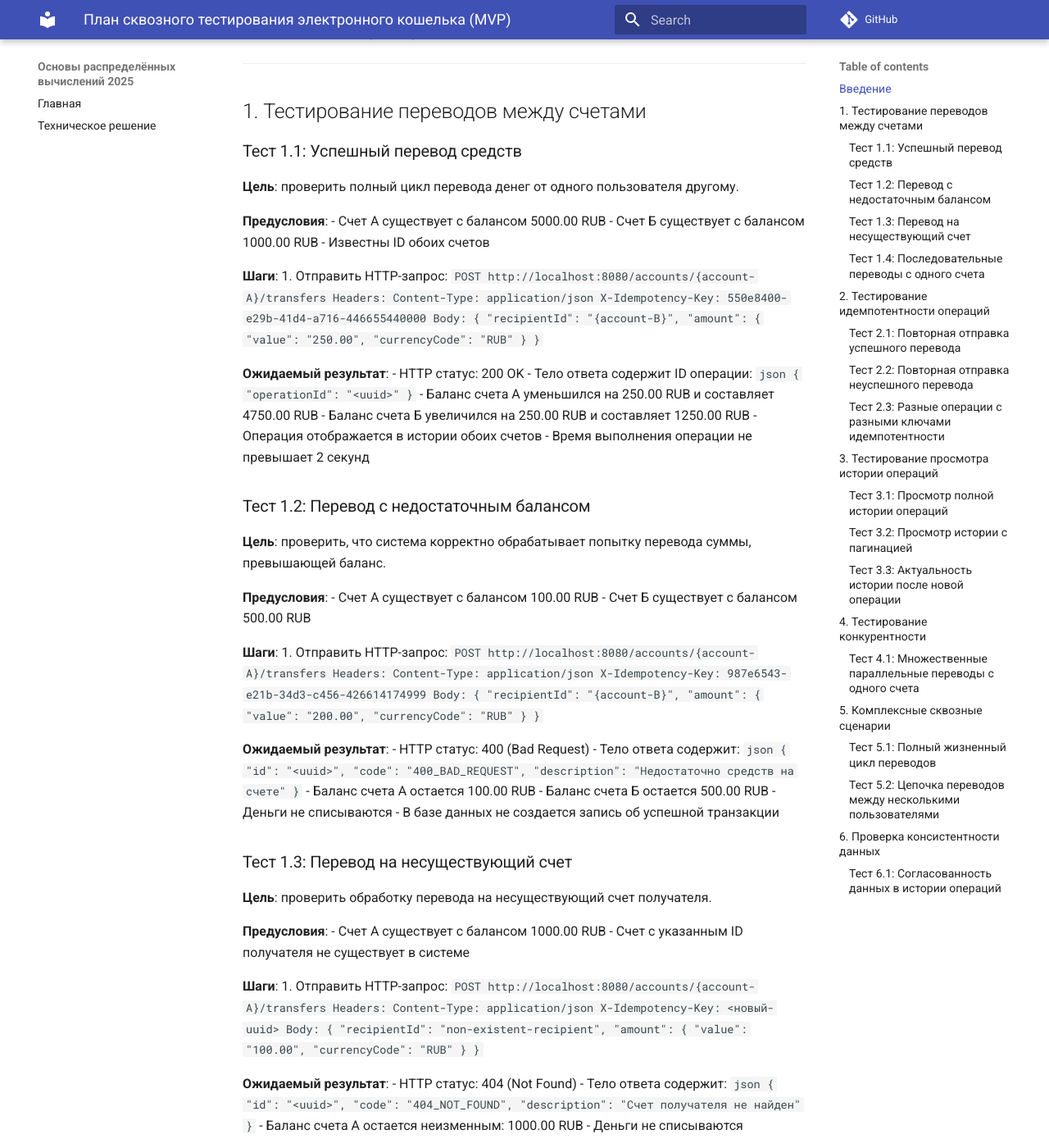
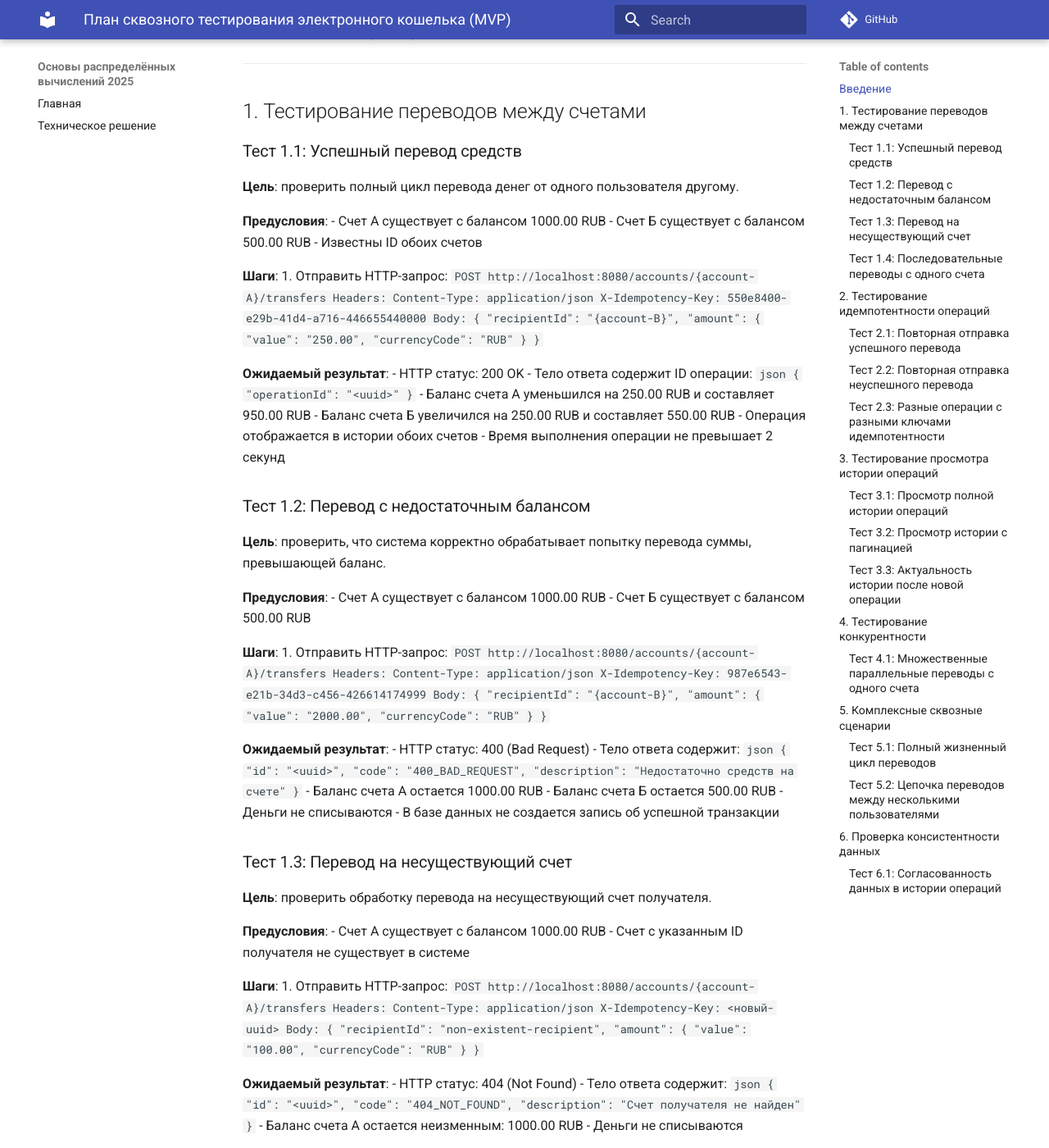
Before and after one commit to spbu-ds-practicum-2025/example-project, an MkDocs documentation site: the page built from docs/testplan.md, in a window 1280 px wide and 1400 px high, scrolled down 431 px. Shown: the whole window at 82% size. Built offline with MkDocs 1.6.1 and Material for MkDocs 9.7.7, drawn with Linux system fonts in a browser that asks for light colours; comment, search, counter and statistics services are not loaded; some of the changed text lies outside the part shown.

Commit message:
testplan fixed

````diff
--- a/docs/testplan.md
+++ b/docs/testplan.md
@@ -20,8 +20,8 @@
 **Цель**: проверить полный цикл перевода денег от одного пользователя другому.
 
 **Предусловия**:
-- Счет А существует с балансом 5000.00 RUB
-- Счет Б существует с балансом 1000.00 RUB
+- Счет А существует с балансом 1000.00 RUB
+- Счет Б существует с балансом 500.00 RUB
 - Известны ID обоих счетов
 
 **Шаги**:
@@ -49,8 +49,8 @@
     "operationId": "<uuid>"
   }
   ```
-- Баланс счета А уменьшился на 250.00 RUB и составляет 4750.00 RUB
-- Баланс счета Б увеличился на 250.00 RUB и составляет 1250.00 RUB
+- Баланс счета А уменьшился на 250.00 RUB и составляет 950.00 RUB
+- Баланс счета Б увеличился на 250.00 RUB и составляет 550.00 RUB
 - Операция отображается в истории обоих счетов
 - Время выполнения операции не превышает 2 секунд
 
@@ -59,7 +59,7 @@
 **Цель**: проверить, что система корректно обрабатывает попытку перевода суммы, превышающей баланс.
 
 **Предусловия**:
-- Счет А существует с балансом 100.00 RUB
+- Счет А существует с балансом 1000.00 RUB
 - Счет Б существует с балансом 500.00 RUB
 
 **Шаги**:
@@ -73,7 +73,7 @@
    {
      "recipientId": "{account-B}",
      "amount": {
-       "value": "200.00",
+       "value": "2000.00",
        "currencyCode": "RUB"
      }
    }
@@ -89,7 +89,7 @@
     "description": "Недостаточно средств на счете"
   }
   ```
-- Баланс счета А остается 100.00 RUB
+- Баланс счета А остается 1000.00 RUB
 - Баланс счета Б остается 500.00 RUB
 - Деньги не списываются
 - В базе данных не создается запись об успешной транзакции
@@ -343,18 +343,18 @@
 **Цель**: проверить типичный сценарий использования системы.
 
 **Предусловия**:
-- Счет А существует с балансом 5000.00 RUB
-- Счет Б существует с балансом 1000.00 RUB
+- Счет А существует с балансом 1000.00 RUB
+- Счет Б существует с балансом 500.00 RUB
 - Счет В существует с балансом 0.00 RUB
 
 **Шаги**:
 1. Проверить начальный баланс счета А: `GET /accounts/{account-A}`
-2. Перевести 1000.00 RUB со счета А на счет Б: `POST /accounts/{account-A}/transfers`
-3. Перевести 500.00 RUB со счета А на счет В: `POST /accounts/{account-A}/transfers`
-4. Проверить баланс счета А: `GET /accounts/{account-A}` (ожидаем 3500.00 RUB)
+2. Перевести 100.00 RUB со счета А на счет Б: `POST /accounts/{account-A}/transfers`
+3. Перевести 50.00 RUB со счета А на счет В: `POST /accounts/{account-A}/transfers`
+4. Проверить баланс счета А: `GET /accounts/{account-A}` (ожидаем 850.00 RUB)
 5. Просмотреть историю счета А: `GET /accounts/{account-A}/operations`
-6. Проверить баланс счета Б: `GET /accounts/{account-B}` (ожидаем 2000.00 RUB)
-7. Проверить баланс счета В: `GET /accounts/{account-V}` (ожидаем 500.00 RUB)
+6. Проверить баланс счета Б: `GET /accounts/{account-B}` (ожидаем 600.00 RUB)
+7. Проверить баланс счета В: `GET /accounts/{account-V}` (ожидаем 50.00 RUB)
 
 **Ожидаемый результат**:
 - Все операции выполняются успешно
````
